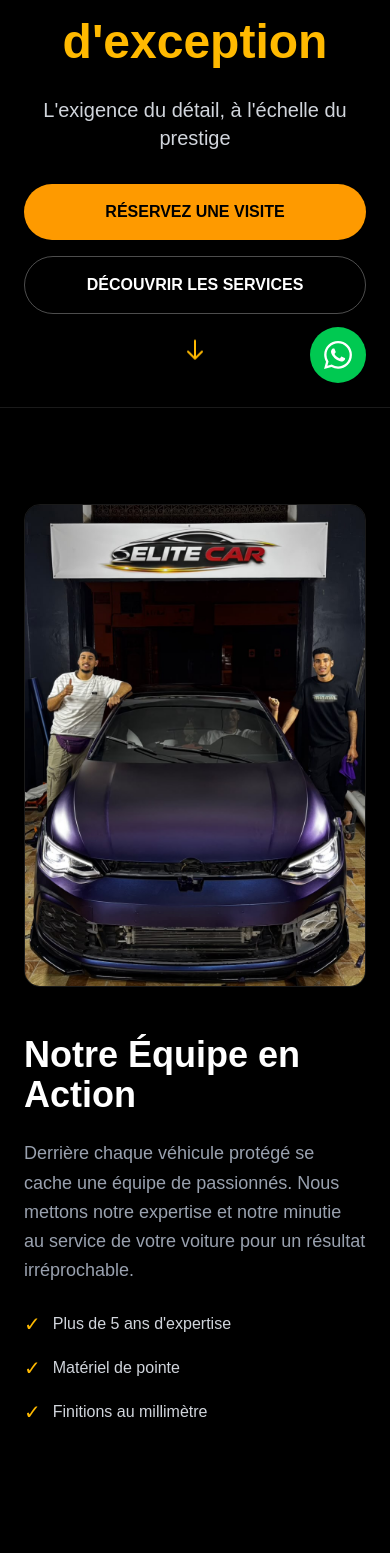
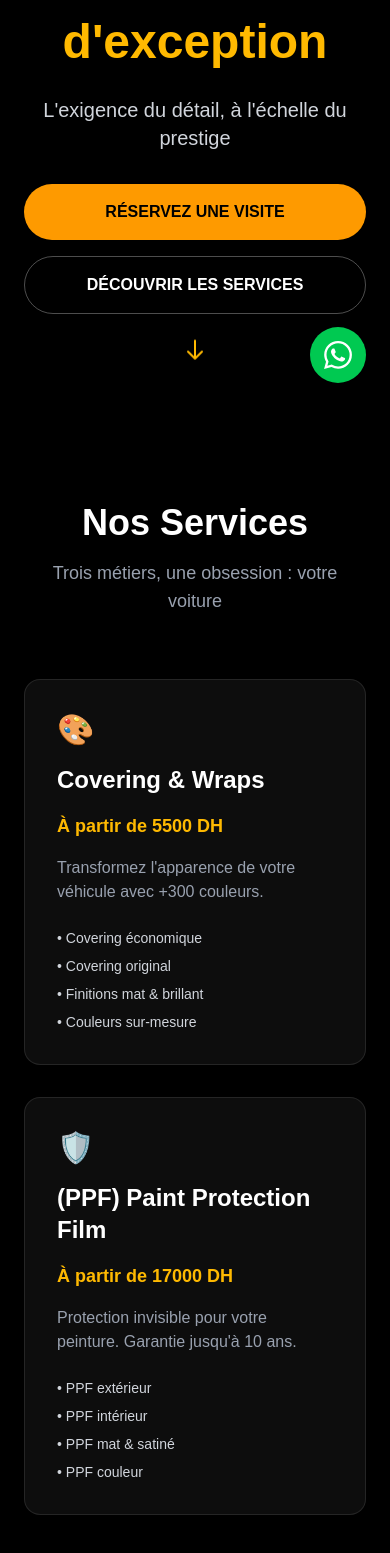
Before and after one commit to aymaneerami/elitecar, a Next.js app: page / in a window 390 px wide. Shown: the part 437-1990 px from the top of the page. Built offline with nearby package versions, Linux system fonts and the light colour scheme.

Commit message:
Ajout du menu mobile et modification de la section Hero

```diff
--- a/app/page.tsx
+++ b/app/page.tsx
@@ -196,39 +196,6 @@ export default function Home() {
         </div>
       </section>
 
-      {/* L'Équipe / Atelier Section */}
-      <section className="py-24 px-6 bg-black border-t border-white/10">
-        <div className="max-w-7xl mx-auto">
-          <div className="grid md:grid-cols-2 gap-12 items-center">
-            <div className="order-2 md:order-1">
-              <h2 className="text-4xl md:text-5xl font-bold mb-6">Notre Équipe en Action</h2>
-              <p className="text-gray-400 text-lg mb-6 leading-relaxed">
-                Derrière chaque véhicule protégé se cache une équipe de passionnés. Nous mettons notre expertise et notre minutie au service de votre voiture pour un résultat irréprochable.
-              </p>
-              <ul className="space-y-4 text-gray-300">
-                <li className="flex items-center gap-3">
-                  <span className="text-amber-400 text-xl">✓</span> Plus de 5 ans d'expertise
-                </li>
-                <li className="flex items-center gap-3">
-                  <span className="text-amber-400 text-xl">✓</span> Matériel de pointe
-                </li>
-                <li className="flex items-center gap-3">
-                  <span className="text-amber-400 text-xl">✓</span> Finitions au millimètre
-                </li>
-              </ul>
-            </div>
-            <div className="order-1 md:order-2">
-              <div className="relative rounded-2xl overflow-hidden border border-white/10 shadow-2xl">
-                <img
-                  src="/haimeur.jpeg"
-                  alt="Équipe Elitecar"
-                  className="w-full h-auto object-cover hover:scale-105 transition-transform duration-500"
-                />
-              </div>
-            </div>
-          </div>
-        </div>
-      </section>
 
       {/* Services Section */}
       <section id="services" className="py-24 px-6 bg-black">
```
